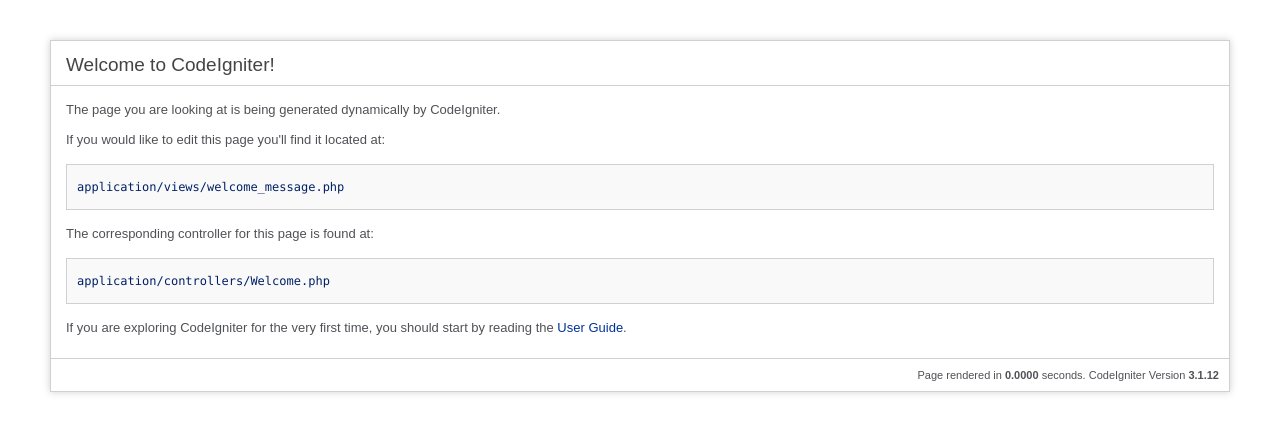
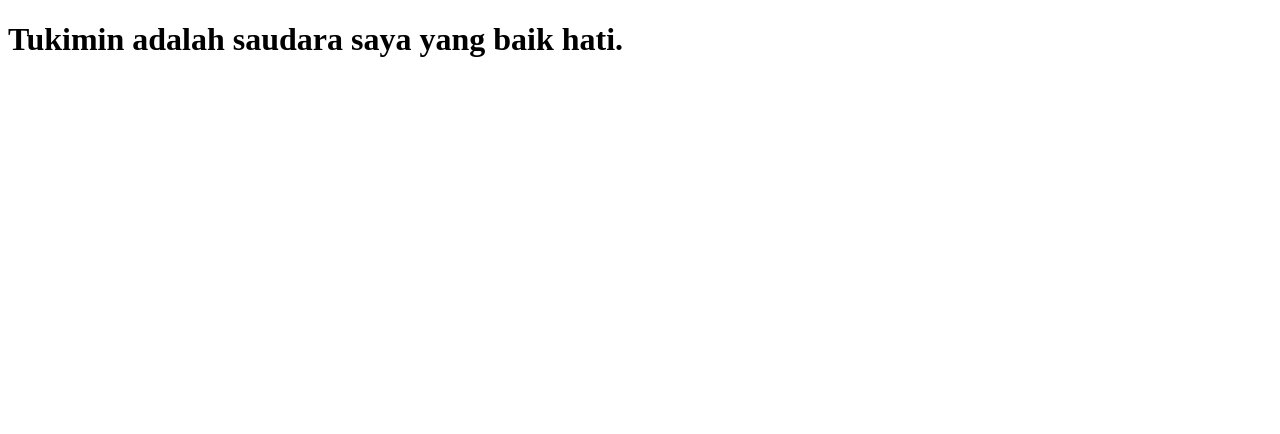
Before and after one commit to hanasoke/testingAPI-CI3, a CodeIgniter app: page /database/ in a window 1280 px wide. Shown: the top 434 px of the page. Run offline with CodeIgniter, Linux system fonts and the light colour scheme.

Commit message:
testing main page show

```diff
--- a/application/config/autoload.php
+++ b/application/config/autoload.php
@@ -58,7 +58,7 @@
 |
 |	$autoload['libraries'] = array('user_agent' => 'ua');
 */
-$autoload['libraries'] = array();
+$autoload['libraries'] = array('database', 'session', 'form_validation');
 
 /*
 | -------------------------------------------------------------------
@@ -89,7 +89,7 @@
 |
 |	$autoload['helper'] = array('url', 'file');
 */
-$autoload['helper'] = array();
+$autoload['helper'] = array('url', 'form', 'file');
 
 /*
 | -------------------------------------------------------------------
--- a/application/config/config.php
+++ b/application/config/config.php
@@ -35,7 +35,7 @@
 | variable so that it is blank.
 |
 */
-$config['index_page'] = 'index.php';
+$config['index_page'] = '';
 
 /*
 |--------------------------------------------------------------------------
--- a/application/views/welcome_message.php
+++ b/application/views/welcome_message.php
@@ -1,100 +1,15 @@
 <?php
-defined('BASEPATH') OR exit('No direct script access allowed');
-?><!DOCTYPE html>
+	defined('BASEPATH') OR exit('No direct script access allowed');
+?>
+
+<!DOCTYPE html>
 <html lang="en">
 <head>
-	<meta charset="utf-8">
-	<title>Welcome to CodeIgniter</title>
-
-	<style type="text/css">
-
-	::selection { background-color: #E13300; color: white; }
-	::-moz-selection { background-color: #E13300; color: white; }
-
-	body {
-		background-color: #fff;
-		margin: 40px;
-		font: 13px/20px normal Helvetica, Arial, sans-serif;
-		color: #4F5155;
-	}
-
-	a {
-		color: #003399;
-		background-color: transparent;
-		font-weight: normal;
-		text-decoration: none;
-	}
-
-	a:hover {
-		color: #97310e;
-	}
-
-	h1 {
-		color: #444;
-		background-color: transparent;
-		border-bottom: 1px solid #D0D0D0;
-		font-size: 19px;
-		font-weight: normal;
-		margin: 0 0 14px 0;
-		padding: 14px 15px 10px 15px;
-	}
-
-	code {
-		font-family: Consolas, Monaco, Courier New, Courier, monospace;
-		font-size: 12px;
-		background-color: #f9f9f9;
-		border: 1px solid #D0D0D0;
-		color: #002166;
-		display: block;
-		margin: 14px 0 14px 0;
-		padding: 12px 10px 12px 10px;
-	}
-
-	#body {
-		margin: 0 15px 0 15px;
-		min-height: 96px;
-	}
-
-	p {
-		margin: 0 0 10px;
-		padding:0;
-	}
-
-	p.footer {
-		text-align: right;
-		font-size: 11px;
-		border-top: 1px solid #D0D0D0;
-		line-height: 32px;
-		padding: 0 10px 0 10px;
-		margin: 20px 0 0 0;
-	}
-
-	#container {
-		margin: 10px;
-		border: 1px solid #D0D0D0;
-		box-shadow: 0 0 8px #D0D0D0;
-	}
-	</style>
+	<meta charset="UTF-8">
+	<meta name="viewport" content="width=device-width, initial-scale=1.0">
+	<title>Tukimin</title>
 </head>
 <body>
-
-<div id="container">
-	<h1>Welcome to CodeIgniter!</h1>
-
-	<div id="body">
-		<p>The page you are looking at is being generated dynamically by CodeIgniter.</p>
-
-		<p>If you would like to edit this page you'll find it located at:</p>
-		<code>application/views/welcome_message.php</code>
-
-		<p>The corresponding controller for this page is found at:</p>
-		<code>application/controllers/Welcome.php</code>
-
-		<p>If you are exploring CodeIgniter for the very first time, you should start by reading the <a href="userguide3/">User Guide</a>.</p>
-	</div>
-
-	<p class="footer">Page rendered in <strong>{elapsed_time}</strong> seconds. <?php echo  (ENVIRONMENT === 'development') ?  'CodeIgniter Version <strong>' . CI_VERSION . '</strong>' : '' ?></p>
-</div>
-
+	<h1>Tukimin adalah saudara saya yang baik hati.</h1>
 </body>
 </html>
```
Also changed, not shown: .htaccess (added).
